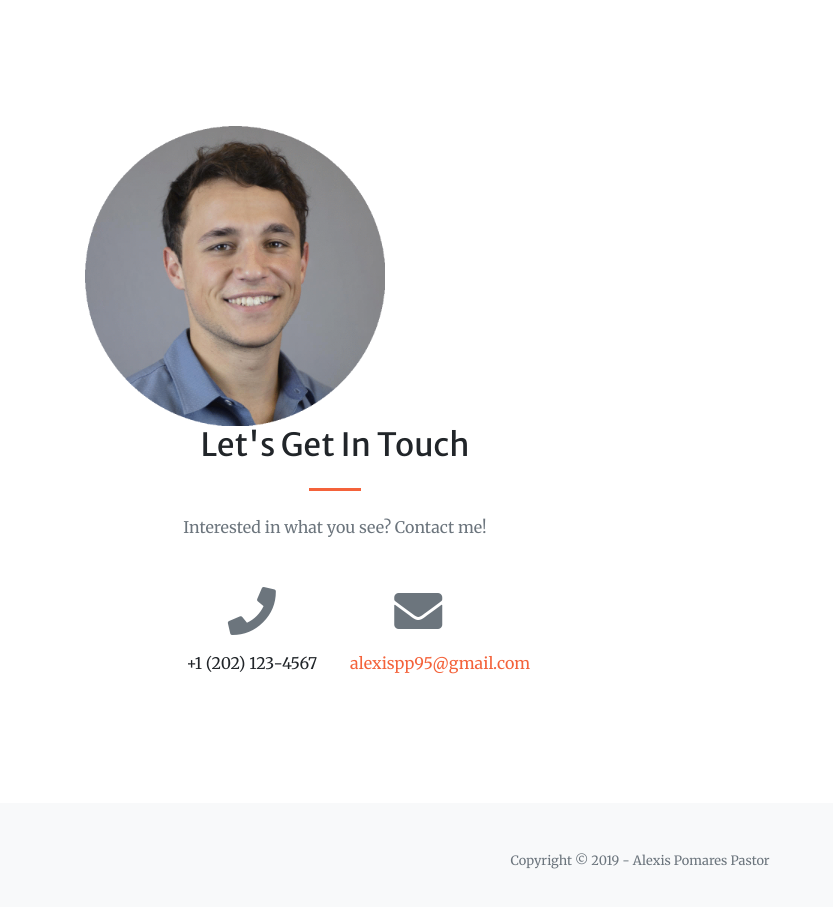
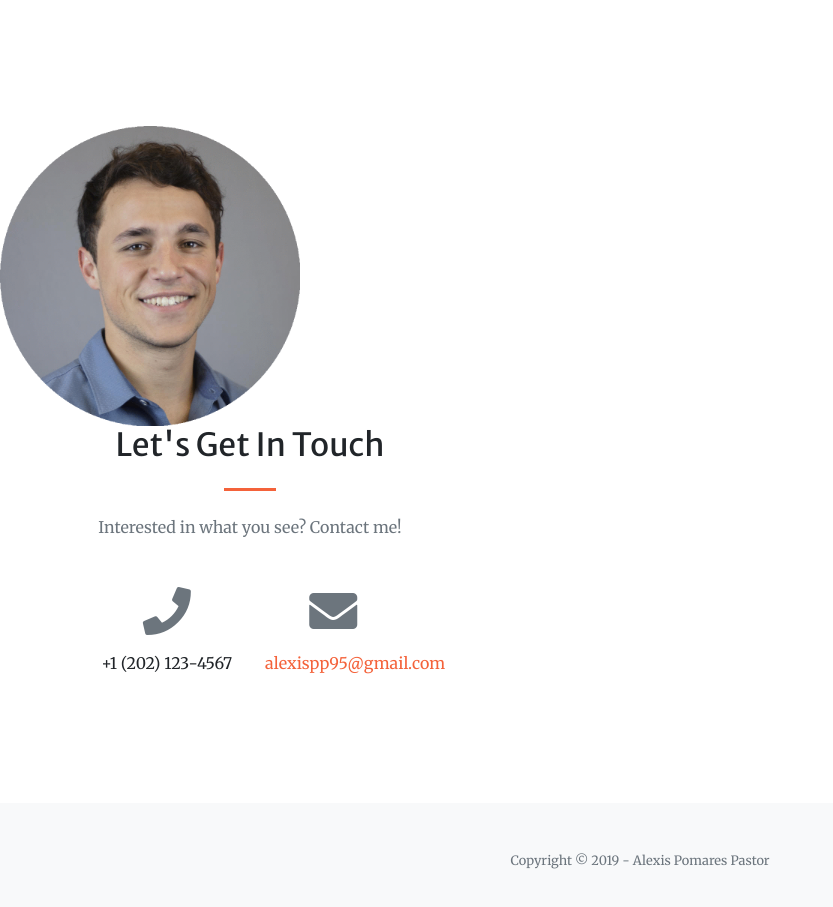
Before and after one commit to Ale-xis/Ale-xis.github.io, a website with bundled scripts: page index.html in a window 1280 px wide. Shown: the part 802-1709 px from the top of the page, without its empty margins (0-833 px from the left). Built offline with nearby package versions, Linux system fonts and the light colour scheme; a script that the page names is missing.

Commit message:
Update index.html

```diff
--- a/index.html
+++ b/index.html
@@ -115,18 +115,18 @@
 
   <!-- Contact Section -->
   <section class="page-section" id="contact">
-    <div class="container">
-      <div class="row"  style="width:350px;margin-right:0px;margin-left:0px;">
+    <div class="container" style="margin-right:0px;margin-left:0px;">
+      <div class="row"  style="width:350px;">
           <img class="img-fluid" src="img/professional-headshot.png" alt="" style="width:300px;height:300px;">
       </div>
-      <div class="row justify-content-center" style="width:500px;margin-right:0px;margin-left:0px;">
+      <div class="row justify-content-center" style="width:500px;">
         <div class="col-lg-8 text-center">
           <h2 class="mt-0">Let's Get In Touch</h2>
           <hr class="divider my-4">
           <p class="text-muted mb-5">Interested in what you see? Contact me!</p>
         </div>
       </div>
-      <div class="row" style="width:500px;margin-right:0px;margin-left:0px;">
+      <div class="row" style="width:500px;">
         <div class="col-lg-4 ml-auto text-center">
           <i class="fas fa-phone fa-3x mb-3 text-muted"></i>
           <div>+1 (202) 123-4567</div>
```
